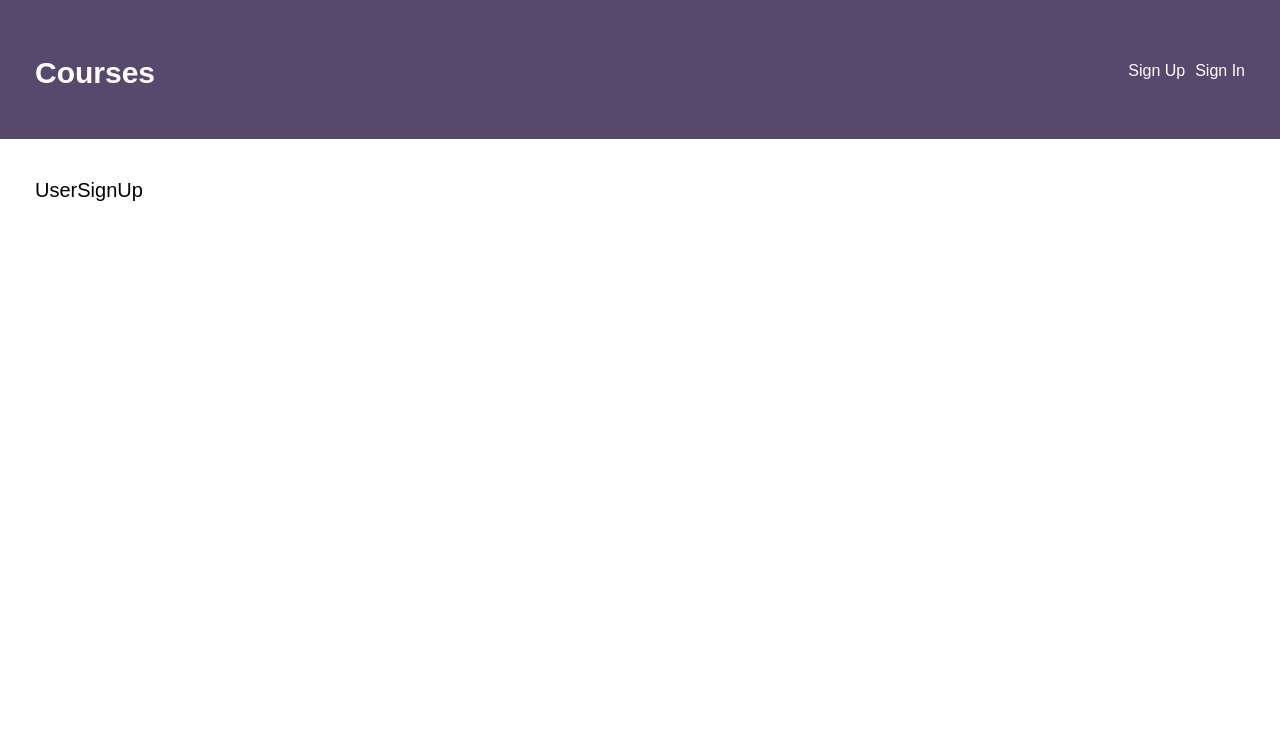
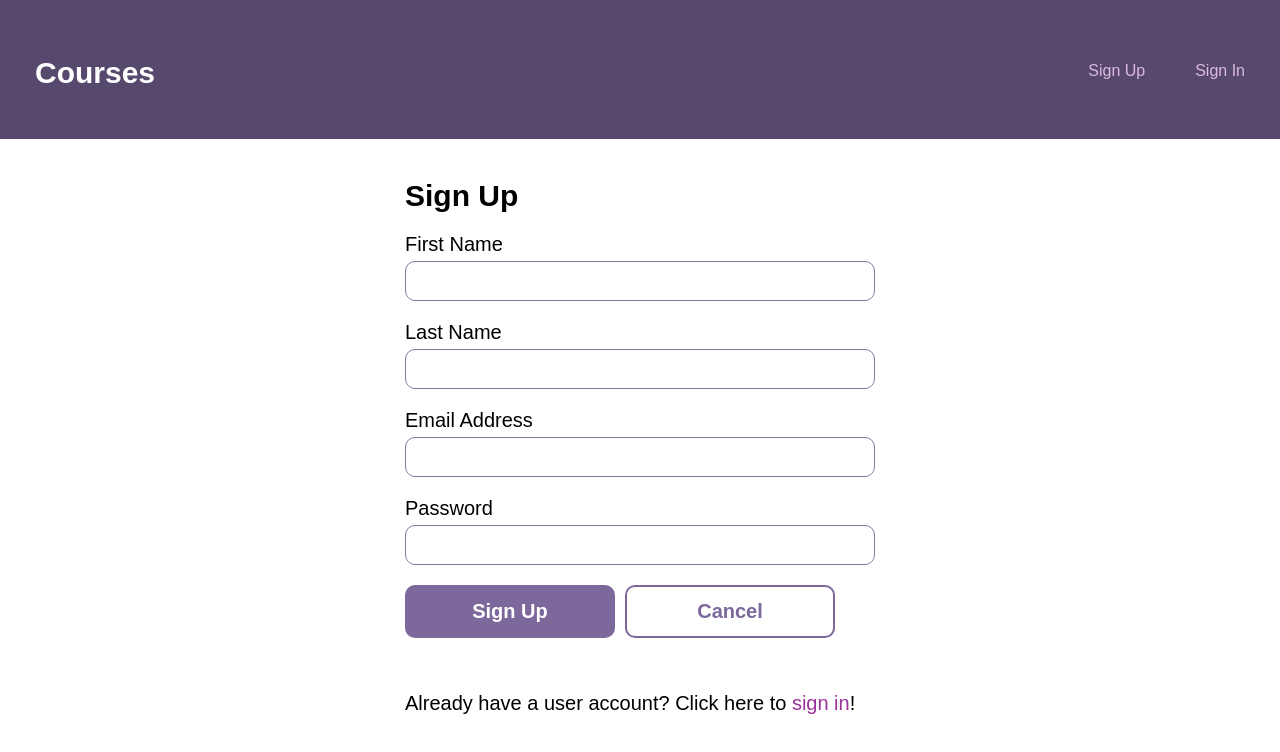
Before and after one commit to mGarciaNieto/FSJS_Project-10, a React (Create React App) app in the folder client/: page /signup in a window 1280 px wide. Shown: the top 752 px of the page. Built offline with nearby package versions, Linux system fonts and the light colour scheme.

Commit message:
Add components

```diff
--- a/client/src/App.js
+++ b/client/src/App.js
@@ -5,6 +5,8 @@ import CourseDetail from './components/CourseDetail'
 import UpdateCourse from './components/UpdateCourse'
 import UserSignIn from './components/UserSignIn'
 import UserSignUp from './components/UserSignUp'
+import CreateCourse from './components/CreateCourse'
+import { NotFound } from './components/NotFound'
 
 function App() {
 	return (
@@ -13,11 +15,15 @@ function App() {
 			<main>
 				{
 					<Routes>
+						<Route path='/courses/:id/update' element={<UpdateCourse />} />
+						<Route path='/courses/create' element={<CreateCourse />} />
+
 						<Route exact path='/' element={<Courses />} />
 						<Route path='/courses/:id' element={<CourseDetail />} />
-						<Route path='/courses/:id/update' element={<UpdateCourse />} />
 						<Route path='/signin' element={<UserSignIn />} />
 						<Route path='/signup' element={<UserSignUp />} />
+						<Route path='/signout' element={<h1>Sign Out</h1>} />
+						<Route path='*' element={<NotFound />} />
 					</Routes>
 				}
 			</main>
--- a/client/src/components/Header.jsx
+++ b/client/src/components/Header.jsx
@@ -1,6 +1,10 @@
 import { Link } from 'react-router-dom'
 
 export default function Header() {
+	const liStyle = {
+		paddingLeft: '40px'
+	}
+
 	return (
 		<header>
 			<div className='wrap header--flex'>
@@ -9,8 +13,12 @@ export default function Header() {
 				</h1>
 				<nav>
 					<ul className='header--signedout'>
-						<li>Sign Up</li>
-						<li>Sign In</li>
+						<li>
+							<Link to='/signup'>Sign Up</Link>
+						</li>
+						<li style={liStyle}>
+							<Link to='/signin'>Sign In</Link>
+						</li>
 					</ul>
 				</nav>
 			</div>
--- /dev/null
+++ b/client/src/components/NotFound.jsx
@@ -0,0 +1,17 @@
+import React from 'react'
+import myImage from '../img/pageNotFound_404_error.png'
+
+export const NotFound = () => {
+	const imgStyle = {
+		width: '100%',
+		maxWidth: '500px',
+		margin: '0 auto'
+	}
+	return (
+		<div className='wrap'>
+			<h2>Not Found</h2>
+			<p>Sorry! We couldn't find the page you're looking for.</p>
+			<img style={imgStyle} src={myImage} alt='404 Not Found' />
+		</div>
+	)
+}
--- a/client/src/components/UserSignIn.jsx
+++ b/client/src/components/UserSignIn.jsx
@@ -1,9 +1,38 @@
-import React from 'react'
+import React, { useState } from 'react'
+import { Link } from 'react-router-dom'
 
 function UserSignIn() {
-  return (
-    <div className='wrap'>UserSignIn</div>
-  )
+	const [emailAddress, setEmailAddress] = useState('')
+	const [password, setPassword] = useState('')
+
+	const handleSignIn = (e) => {
+		e.preventDefault()
+		// Handle the sign-in logic here
+		// For example, send a request to the API to authenticate the user
+	}
+
+	const handleCancel = () => {}
+	return (
+		<div className='form--centered'>
+			<h2>Sign In</h2>
+
+			<form onSubmit={handleSignIn}>
+				<label htmlFor='emailAddress'>Email Address</label>
+				<input id='emailAddress' name='emailAddress' type='email' value={emailAddress} onChange={(e) => setEmailAddress(e.target.value)} />
+				<label htmlFor='password'>Password</label>
+				<input id='password' name='password' type='password' value={password} onChange={(e) => setPassword(e.target.value)} />
+				<button className='button' type='submit'>
+					Sign In
+				</button>
+				<button className='button button-secondary' onClick={handleCancel} type='button'>
+					Cancel
+				</button>
+			</form>
+			<p>
+				Don't have a user account? Click here to <Link to='/signup'>sign up</Link>!
+			</p>
+		</div>
+	)
 }
 
 export default UserSignIn
--- a/client/src/components/UserSignUp.jsx
+++ b/client/src/components/UserSignUp.jsx
@@ -1,8 +1,72 @@
 import React from 'react'
+import { useState } from 'react';
+import { Link } from 'react-router-dom'
+
+
 
 function UserSignUp() {
+
+  const [formData, setFormData] = useState({
+    firstName: '',
+    lastName: '',
+    emailAddress: '',
+    password: '',
+  });
+  // const history = useHistory();
+
+  const handleChange = (e) => {
+    const { name, value } = e.target;
+    setFormData({
+      ...formData,
+      [name]: value,
+    });
+  };
+
+  const handleSubmit = (e) => {
+    e.preventDefault();
+    // Send a POST request to the /api/users route
+    fetch('/api/users', {
+      method: 'POST',
+      headers: {
+        'Content-Type': 'application/json',
+      },
+      body: JSON.stringify(formData),
+    })
+      .then((response) => {
+        if (response.ok) {
+          // If the response is ok, sign in the user
+          // You can redirect the user to another route
+          // history.push('/');
+        }
+      })
+      .catch((error) => console.error('Error during fetch:', error));
+  };
+
+  const handleCancel = () => {
+    // Navigate the user to the default route
+    // history.push('/');
+  };
+
+
+
   return (
-    <div className='wrap'>UserSignUp</div>
+
+    <div className="form--centered">
+          <h2>Sign Up</h2>
+          <form onSubmit={handleSubmit}>
+            <label htmlFor="firstName">First Name</label>
+            <input id="firstName" name="firstName" type="text" value={formData.firstName} onChange={handleChange} />
+            <label htmlFor="lastName">Last Name</label>
+            <input id="lastName" name="lastName" type="text" value={formData.lastName} onChange={handleChange} />
+            <label htmlFor="emailAddress">Email Address</label>
+            <input id="emailAddress" name="emailAddress" type="email" value={formData.emailAddress} onChange={handleChange} />
+            <label htmlFor="password">Password</label>
+            <input id="password" name="password" type="password" value={formData.password} onChange={handleChange} />
+            <button className="button" type="submit">Sign Up</button>
+            <button className="button button-secondary" onClick={handleCancel} type="button">Cancel</button>
+          </form>
+          <p>Already have a user account? Click here to <Link to="/signin">sign in</Link>!</p>
+        </div>
   )
 }
 
```
Also changed, not shown: client/src/components/UserSignOut.jsx (+7 -0 lines), client/src/img/pageNotFound_404_error.png (added).
